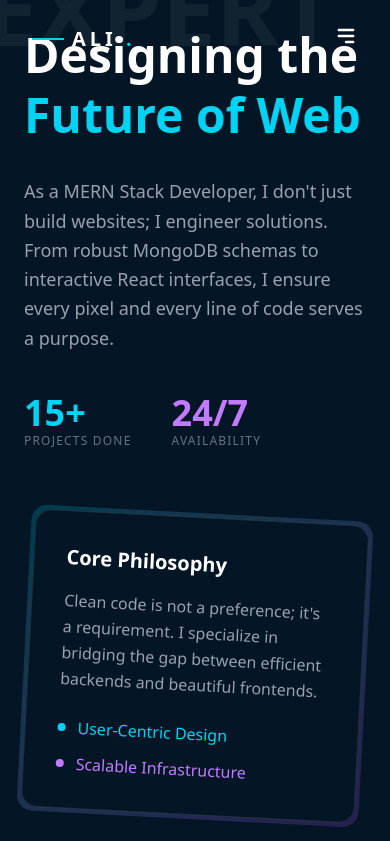
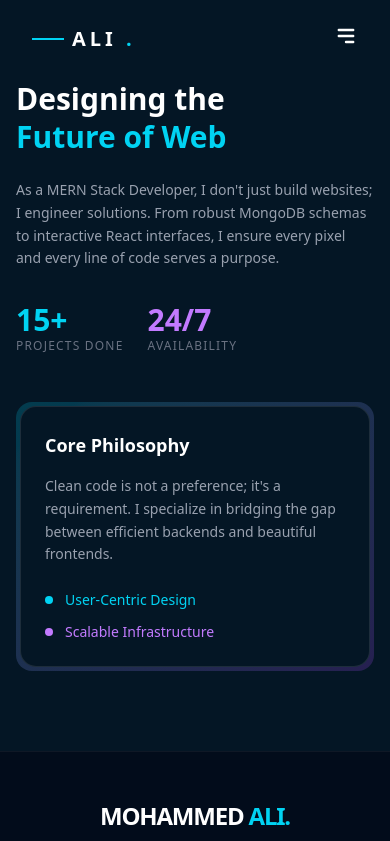
Before and after one commit to Mohmd-git/portfolio, a React (Vite) app: page /about in a window 390 px wide. Shown: the top 841 px of the page. Built offline with nearby package versions, Linux system fonts and the light colour scheme.

Commit message:
skills and about section updated

```diff
--- a/src/components/About.jsx
+++ b/src/components/About.jsx
@@ -1,39 +1,69 @@
 export default function About() {
   return (
-    // Added id="about" to enable navigation from the navbar
-    <section id="about" className="min-h-screen bg-[#041625] text-white flex items-center px-6 md:px-20">
-      <div className="grid md:grid-cols-2 gap-16 items-center w-full max-w-7xl mx-auto">
+    <section
+      id="about"
+      className="bg-[#041625] text-white px-4 sm:px-6 md:px-20 py-20 md:py-32"
+    >
+      <div className="grid grid-cols-1 md:grid-cols-2 gap-12 md:gap-16 items-center max-w-7xl mx-auto">
+
+        {/* LEFT CONTENT */}
         <div className="relative">
-          <h2 className="text-8xl font-black text-white/5 absolute -top-16 -left-10 select-none">EXPERT</h2>
-          <h2 className="text-5xl font-black relative z-10 leading-tight">
-            Designing the <br /> <span className="text-cyan-400">Future of Web</span>
+          {/* Decorative text — hide on mobile */}
+          <h2 className="hidden md:block text-8xl font-black text-white/5 absolute -top-16 -left-10 select-none">
+            EXPERT
           </h2>
-          <p className="mt-8 text-gray-400 text-lg leading-relaxed">
-            As a MERN Stack Developer, I don't just build websites; I engineer solutions. From robust MongoDB schemas to interactive React interfaces, I ensure every pixel and every line of code serves a purpose.
+
+          <h2 className="text-3xl sm:text-4xl md:text-5xl font-black leading-tight">
+            Designing the <br />
+            <span className="text-cyan-400">Future of Web</span>
+          </h2>
+
+          <p className="mt-6 text-gray-400 text-sm sm:text-base md:text-lg leading-relaxed">
+            As a MERN Stack Developer, I don't just build websites; I engineer solutions.
+            From robust MongoDB schemas to interactive React interfaces, I ensure every
+            pixel and every line of code serves a purpose.
           </p>
-          <div className="flex gap-10 mt-10">
+
+          {/* STATS */}
+          <div className="flex flex-wrap gap-6 mt-8">
             <div>
-              <p className="text-4xl font-bold text-cyan-400">15+</p>
-              <p className="text-xs uppercase tracking-widest text-gray-500">Projects Done</p>
+              <p className="text-3xl md:text-4xl font-bold text-cyan-400">15+</p>
+              <p className="text-xs uppercase tracking-widest text-gray-500">
+                Projects Done
+              </p>
             </div>
             <div>
-              <p className="text-4xl font-bold text-purple-400">24/7</p>
-              <p className="text-xs uppercase tracking-widest text-gray-500">Availability</p>
+              <p className="text-3xl md:text-4xl font-bold text-purple-400">24/7</p>
+              <p className="text-xs uppercase tracking-widest text-gray-500">
+                Availability
+              </p>
             </div>
           </div>
         </div>
 
-        <div className="bg-gradient-to-br from-cyan-400/20 to-purple-500/20 p-1 rounded-2xl rotate-3 hover:rotate-0 transition-all duration-500">
-           <div className="bg-[#041625] p-8 rounded-2xl border border-white/10">
-              <h4 className="text-xl font-bold mb-4">Core Philosophy</h4>
-              <p className="text-gray-400 leading-relaxed mb-6">
-                Clean code is not a preference; it's a requirement. I specialize in bridging the gap between efficient backends and beautiful frontends.
-              </p>
-              <ul className="space-y-3">
-                <li className="flex items-center gap-3 text-cyan-400"><div className="w-2 h-2 bg-cyan-400 rounded-full" /> User-Centric Design</li>
-                <li className="flex items-center gap-3 text-purple-400"><div className="w-2 h-2 bg-purple-400 rounded-full" /> Scalable Infrastructure</li>
-              </ul>
-           </div>
+        {/* RIGHT CARD */}
+        <div className="bg-gradient-to-br from-cyan-400/20 to-purple-500/20 p-1 rounded-2xl md:rotate-3 md:hover:rotate-0 transition-all duration-500">
+          <div className="bg-[#041625] p-6 md:p-8 rounded-2xl border border-white/10">
+            <h4 className="text-lg md:text-xl font-bold mb-4">
+              Core Philosophy
+            </h4>
+
+            <p className="text-gray-400 text-sm md:text-base leading-relaxed mb-6">
+              Clean code is not a preference; it's a requirement. I specialize in
+              bridging the gap between efficient backends and beautiful frontends.
+            </p>
+
+            <ul className="space-y-3 text-sm md:text-base">
+              <li className="flex items-center gap-3 text-cyan-400">
+                <span className="w-2 h-2 bg-cyan-400 rounded-full" />
+                User-Centric Design
+              </li>
+              <li className="flex items-center gap-3 text-purple-400">
+                <span className="w-2 h-2 bg-purple-400 rounded-full" />
+                Scalable Infrastructure
+              </li>
+            </ul>
+          </div>
         </div>
       </div>
     </section>
--- a/src/components/Skills.jsx
+++ b/src/components/Skills.jsx
@@ -25,43 +25,67 @@ export default function Skills() {
   ];
 
   return (
-    <section id="skills" className="min-h-screen bg-[#041625] text-white px-6 md:px-16 py-24 relative overflow-hidden">
+    <section
+      id="skills"
+      className="min-h-screen bg-[#041625] text-white px-4 sm:px-6 md:px-16 py-16 sm:py-20 md:py-24 relative overflow-hidden"
+    >
       <div className="max-w-6xl mx-auto relative z-10">
 
-        <div className="text-center mb-16">
-          <h2 className="text-4xl md:text-5xl font-black bg-clip-text text-transparent bg-gradient-to-r from-cyan-400 via-white to-purple-400 animate-pulse inline-block">
+        {/* Heading */}
+        <div className="text-center mb-10 sm:mb-12 md:mb-16">
+          <h2 className="text-3xl sm:text-4xl md:text-5xl font-black bg-clip-text text-transparent bg-gradient-to-r from-cyan-400 via-white to-purple-400 animate-pulse inline-block">
             Skills & Expertise
           </h2>
         </div>
 
-        <div className="grid grid-cols-1 md:grid-cols-2 gap-8">
+        {/* Cards */}
+        <div className="grid grid-cols-1 md:grid-cols-2 gap-6 sm:gap-7 md:gap-8">
           {skillCategories.map((category, index) => (
             <motion.div
               key={index}
-              initial={{ opacity: 0, scale: 0.9 }}
+              initial={{ opacity: 0, scale: 0.95 }}
               whileInView={{ opacity: 1, scale: 1 }}
               viewport={{ once: true }}
               className="relative group p-[2px] rounded-[2rem] overflow-hidden"
             >
-              {/* REACT BITS: THE ROTATING BORDER BEAM */}
+              {/* Rotating border beam (unchanged) */}
               <div className="absolute inset-[-1000%] animate-[spin_5s_linear_infinite] bg-[conic-gradient(from_90deg_at_50%_50%,transparent_0%,#22d3ee_50%,transparent_100%)] opacity-0 group-hover:opacity-100 transition-opacity duration-500" />
 
-              <div className="relative h-full bg-[#051a2c] backdrop-blur-3xl p-8 rounded-[1.9rem] border border-white/5">
-                <h3 className={`text-xl font-bold mb-6 bg-clip-text text-transparent bg-gradient-to-r ${category.color}`}>
+              <div className="relative h-full bg-[#051a2c] backdrop-blur-3xl p-5 sm:p-6 md:p-8 rounded-[1.9rem] border border-white/5">
+
+                <h3
+                  className={`text-lg sm:text-xl font-bold mb-4 sm:mb-5 md:mb-6 bg-clip-text text-transparent bg-gradient-to-r ${category.color}`}
+                >
                   {category.title}
                 </h3>
 
-                <div className="flex flex-wrap gap-3">
+                <div className="flex flex-wrap gap-2 sm:gap-3">
                   {category.skills.map((skill, idx) => (
                     <motion.span
                       key={idx}
-                      whileHover={{ scale: 1.1, y: -2 }}
-                      className="px-4 py-2 rounded-xl bg-white/5 border border-white/10 text-gray-300 text-xs font-bold uppercase tracking-widest hover:bg-cyan-400 hover:text-black hover:shadow-[0_0_15px_rgba(34,211,238,0.5)] transition-all duration-300"
+                      whileHover={{ scale: 1.08, y: -2 }}
+                      className="
+                        px-3 sm:px-4
+                        py-1.5 sm:py-2
+                        rounded-xl
+                        bg-white/5
+                        border border-white/10
+                        text-[10px] sm:text-xs
+                        font-bold
+                        uppercase
+                        tracking-wide sm:tracking-widest
+                        text-gray-300
+                        hover:bg-cyan-400
+                        hover:text-black
+                        hover:shadow-[0_0_15px_rgba(34,211,238,0.5)]
+                        transition-all duration-300
+                      "
                     >
                       {skill}
                     </motion.span>
                   ))}
                 </div>
+
               </div>
             </motion.div>
           ))}
```
